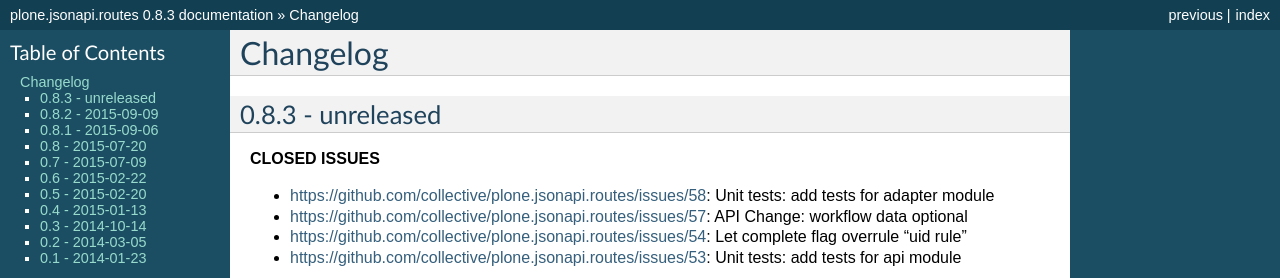
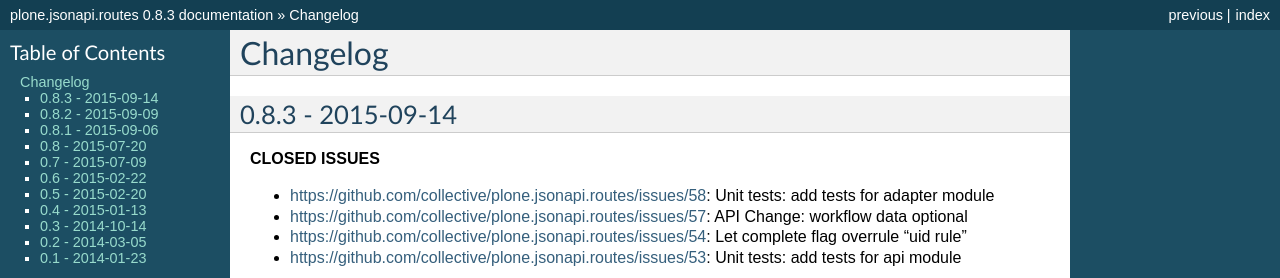
Before and after one commit to collective/plone.jsonapi.routes, a Sphinx documentation site: the page built from docs/HISTORY.rst, in a window 1280 px wide and 900 px high. Shown: the top 278 px of the window. Built offline with Sphinx 7.4.7, drawn with Linux system fonts in a browser that asks for light colours.

Commit message:
perpare version 0.8.3

```diff
--- a/docs/HISTORY.rst
+++ b/docs/HISTORY.rst
@@ -3,7 +3,8 @@
 Changelog
 =========
 
-0.8.3 - unreleased
+
+0.8.3 - 2015-09-14
 ------------------
 
 **CLOSED ISSUES**
```
